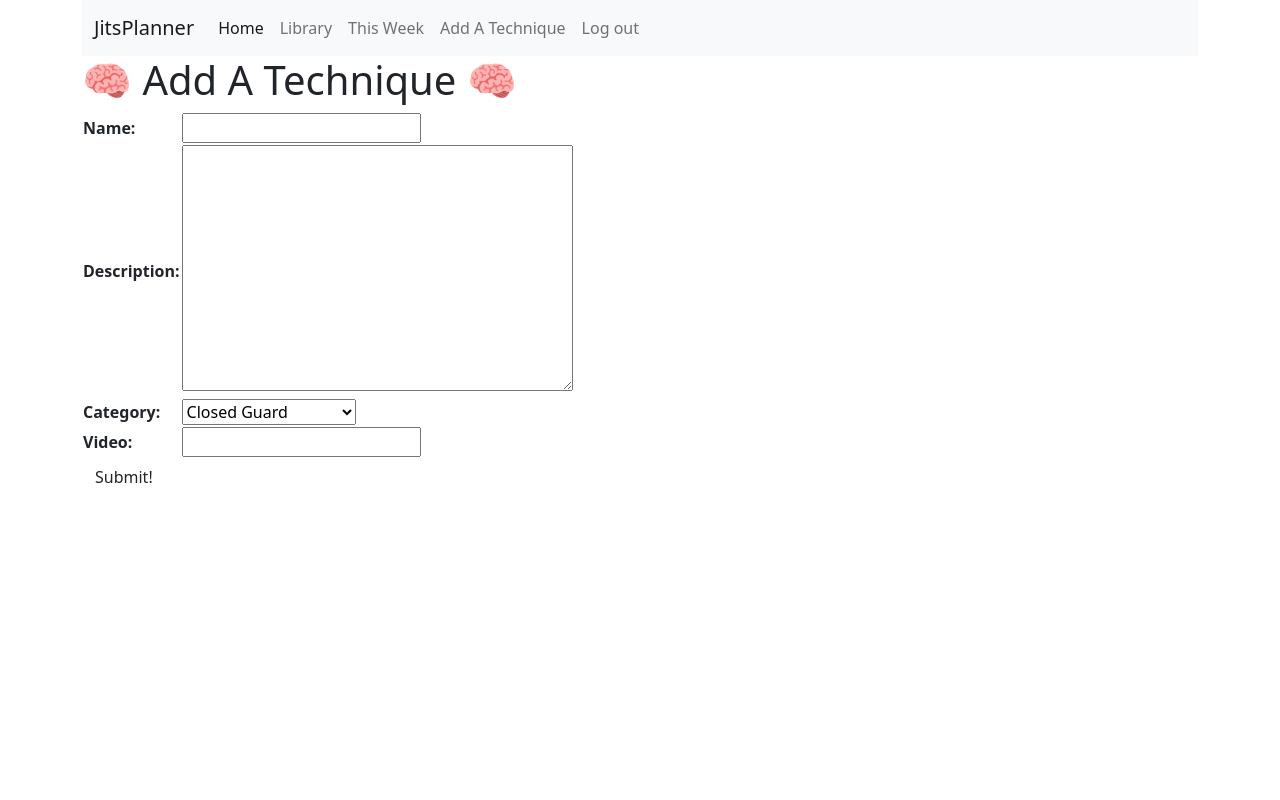
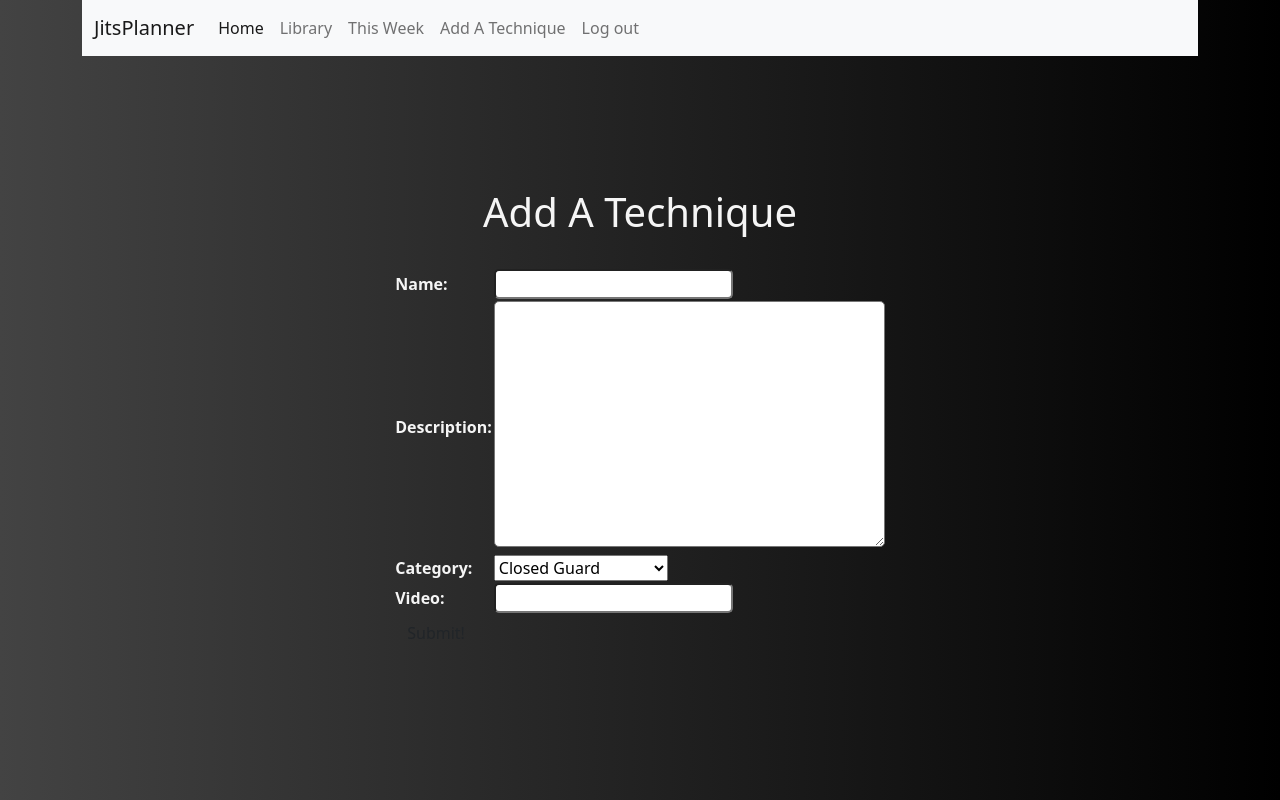
Before and after one commit to razorhollow/jits-lesson, a Django app: page /techniques/create/ in a window 1280 px wide. Run offline with Django 4.2, Linux system fonts and the light colour scheme; the visitor is signed in with stand-in values (Sample User, id 1); some libraries are stand-ins or nearby versions.

Commit message:
implement dark background gradient and style

```diff
--- a/main_app/static/css/base.css
+++ b/main_app/static/css/base.css
@@ -1,2 +1,6 @@
 body {
+  width: 100%;
+  background: #000000;  /* fallback for old browsers */
+  background: -webkit-linear-gradient(to right, #434343, #000000);  /* Chrome 10-25, Safari 5.1-6 */
+  background: linear-gradient(to right, #434343, #000000); /* W3C, IE 10+/ Edge, Firefox 16+, Chrome 26+, Opera 12+, Safari 7+ */
 }
--- a/main_app/static/css/form.css
+++ b/main_app/static/css/form.css
@@ -0,0 +1,19 @@
+body {
+  color: whitesmoke;
+}
+
+input, textarea {
+  border-radius: 5px;
+}
+
+main {
+  display: flex;
+  flex-direction: column;
+  align-items: center;
+  justify-content: center;
+  min-height: 90vh;
+}
+
+td {
+  margin-top: 20px;
+}
--- a/main_app/static/css/techniques/technique-index.css
+++ b/main_app/static/css/techniques/technique-index.css
@@ -2,3 +2,7 @@ a {
   text-decoration: none;
   color: black;
 }
+
+.card {
+  min-height: 30vh;
+}
--- a/main_app/templates/main_app/technique_form.html
+++ b/main_app/templates/main_app/technique_form.html
@@ -3,15 +3,17 @@
 
 {% block head %}
 <link rel="stylesheet" type="text/css" href="{% static 'css/form.css' %}"/>
+<script src="https://kit.fontawesome.com/4487f42ddb.js" crossorigin="anonymous"></script>
 {% endblock %}
 
 {% block content %}
+<i class="fa-regular fa-brain-circuit fa-6x my-3"></i>
 {% if technique %}
-<h1>Edit Technique Details</h1>
+<h1 class="my-3">Edit Technique Details</h1>
 {% else %}
-<h1>🧠 Add A Technique 🧠</h1>
+<h1>Add A Technique</h1>
 {% endif %}
-<form action="" method="post" class="form-container">
+<form action="" method="post" class="form-container my-4">
   {% csrf_token %}
   <table>
     {{ form.as_table }}
--- a/main_app/templates/techniques/index.html
+++ b/main_app/templates/techniques/index.html
@@ -11,10 +11,10 @@
 {% endblock %}
 
 {% block content %}
-<section class="d-flex justify-content-between w-90 flex-wrap">
+<section class="d-flex justify-content-center w-90 flex-wrap">
   {% for technique in techniques %}
   <a href="{% url 'technique_detail' technique.id %}">
-    <div class="card my-3" style="width: 18rem;">
+    <div class="card m-3" style="width: 18rem;">
       <img src="http://img.youtube.com/vi/{{ technique.thumbnail }}/sddefault.jpg" class="card-img-top" alt="...">
       <div class="card-body">
         <h5 class="card-title">{{ technique.name }}</h5>
```
Also changed, not shown: main_app/static/css/home.css (+7 -1 lines).
